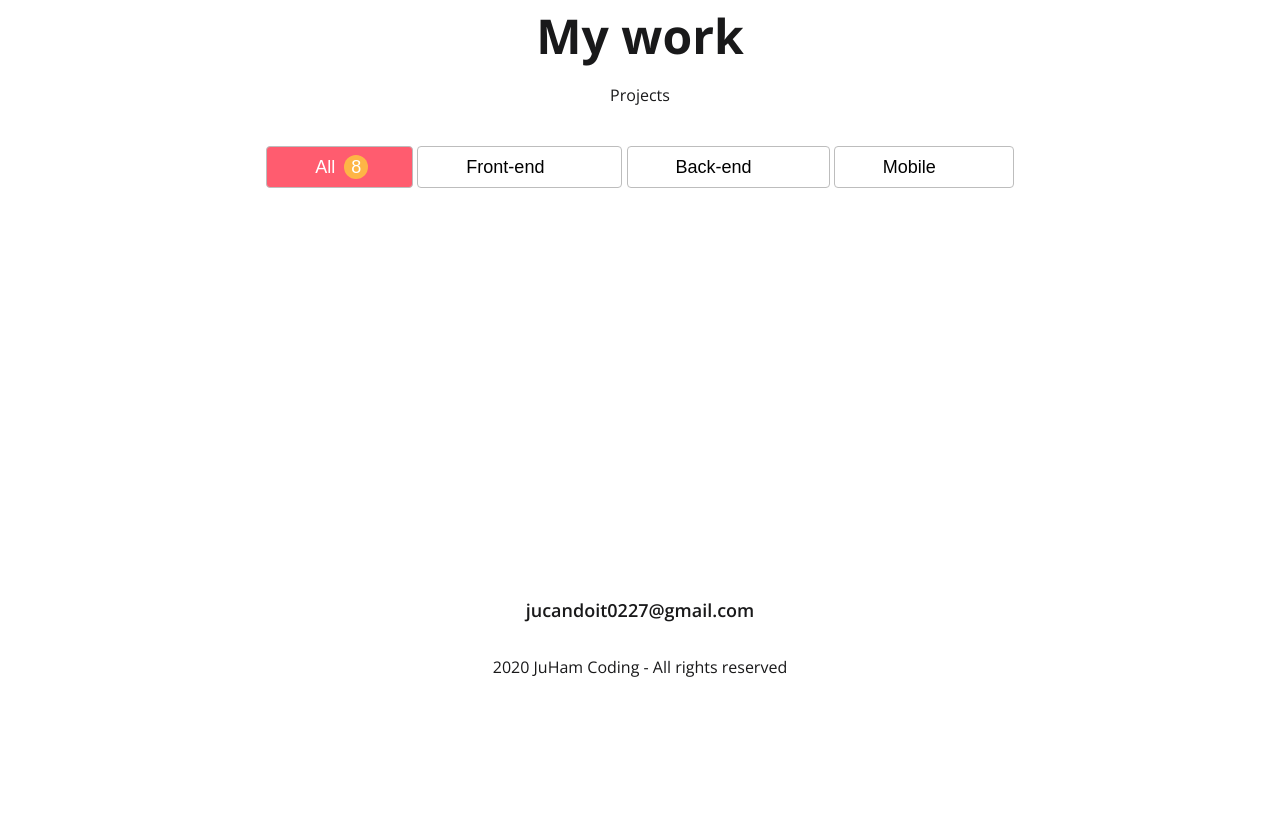
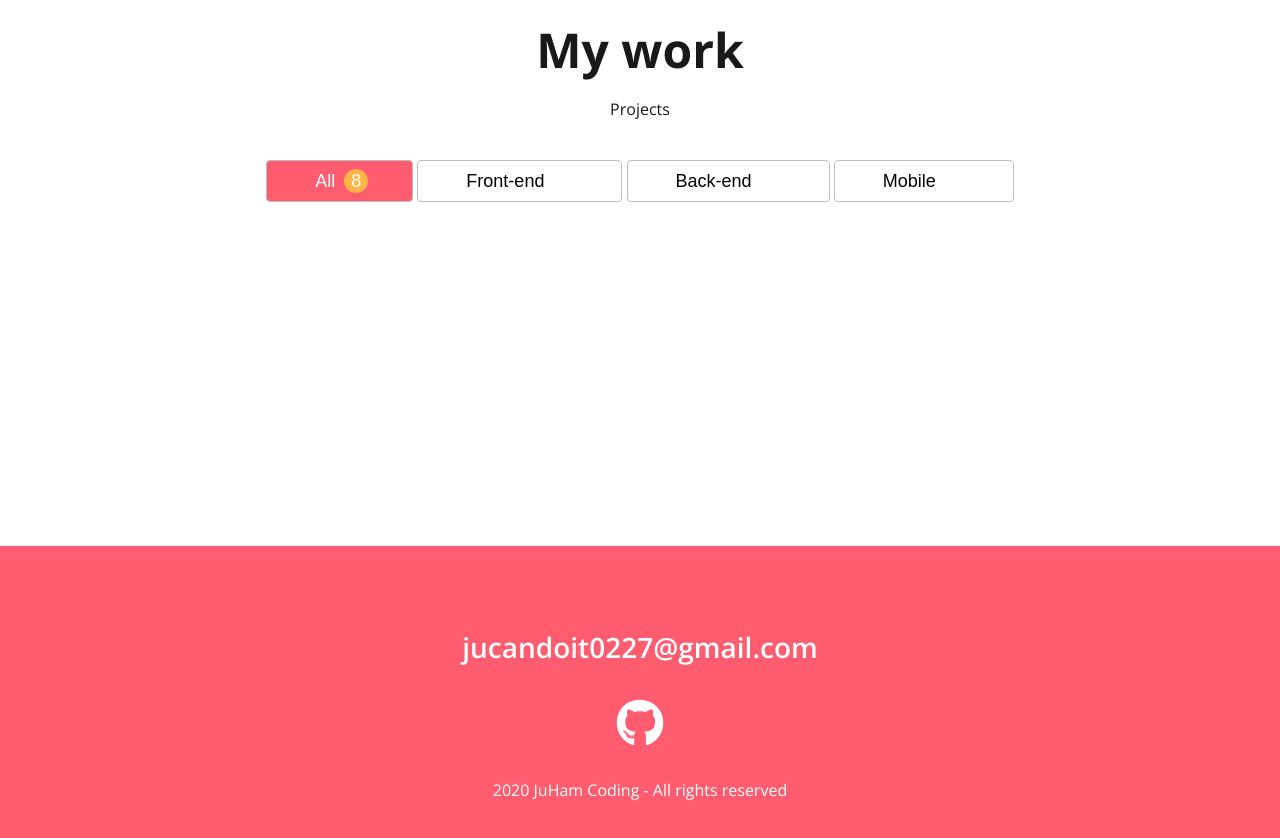
Before and after one commit to juhyunham/portfolioJuham, a plain HTML site: page index.html in a window 1280 px wide. Shown: the part 2078-2916 px from the top of the page. Before the commit the page ends 2810 px from the top, so only its background shows below. Drawn offline with nearby package versions, Linux system fonts and the light colour scheme.

Commit message:
CSS contact

```diff
--- a/style.css
+++ b/style.css
@@ -70,7 +70,7 @@ h1 {
 }
 
 h2 {
-    font-size: var(--font-regular);
+    font-size: var(--font-medium);
     font-weight: var(--weight-semi-bold);
     color: var(--color-black);
     margin: 8px 0;
@@ -410,3 +410,32 @@ p {
     background-color: var(--color-dark-white);
     margin-left: -12.5px;
 }
+
+/* contact */
+#contact {
+    background-color: var(--color-pink);
+}
+
+.contact__title,
+.contact__email,
+.contact__right {
+    color: var(--color-white);
+}
+
+.contact__title {
+    margin: 32px 0;
+}
+
+.contact__links {
+    font-size: var(--font-large);
+    margin: 24px 0;
+}
+
+.contact__links i {
+    transition: all var(--animation-duration) ease-in;
+}
+
+.contact__links i:hover {
+    transform: scale(1.1);
+    color: var(--color-orange)
+}
```
